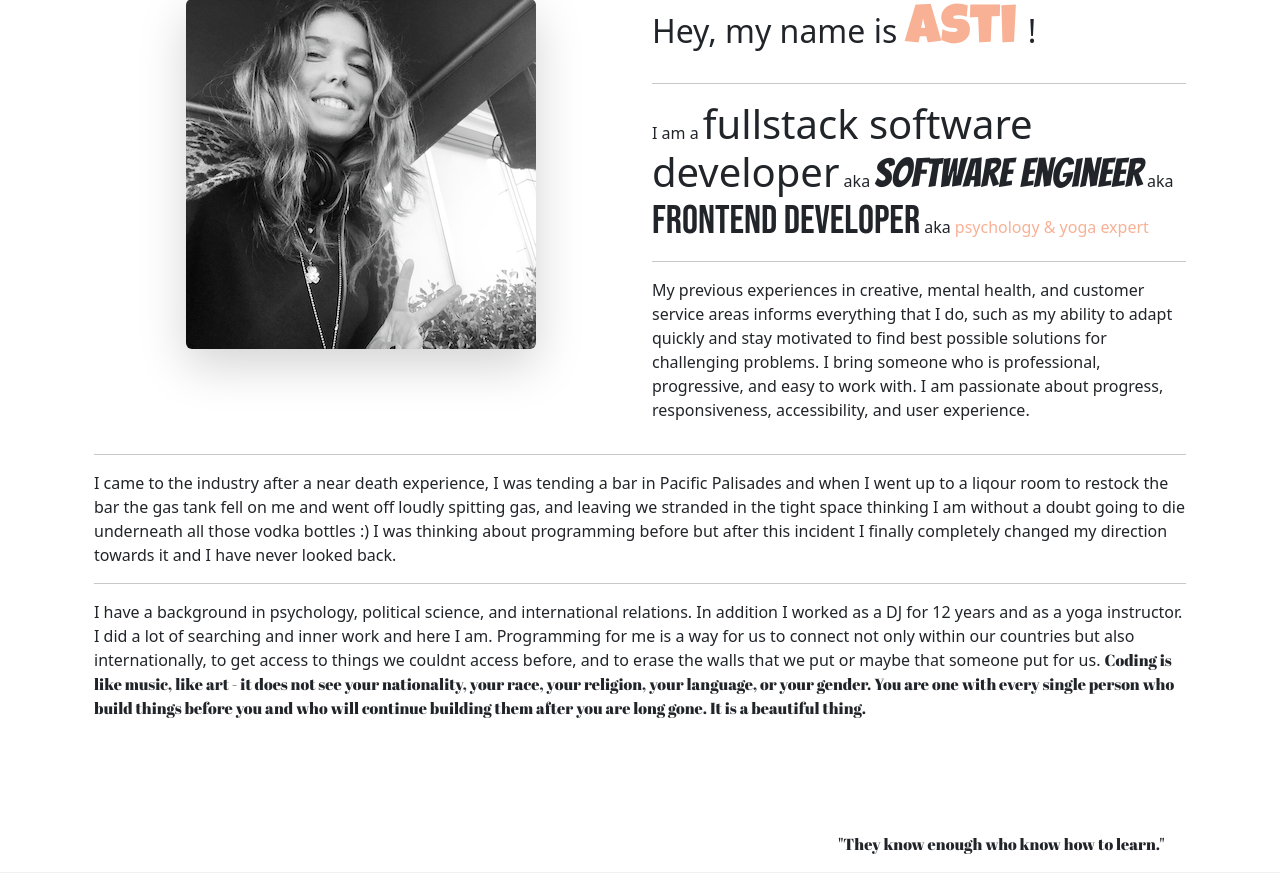
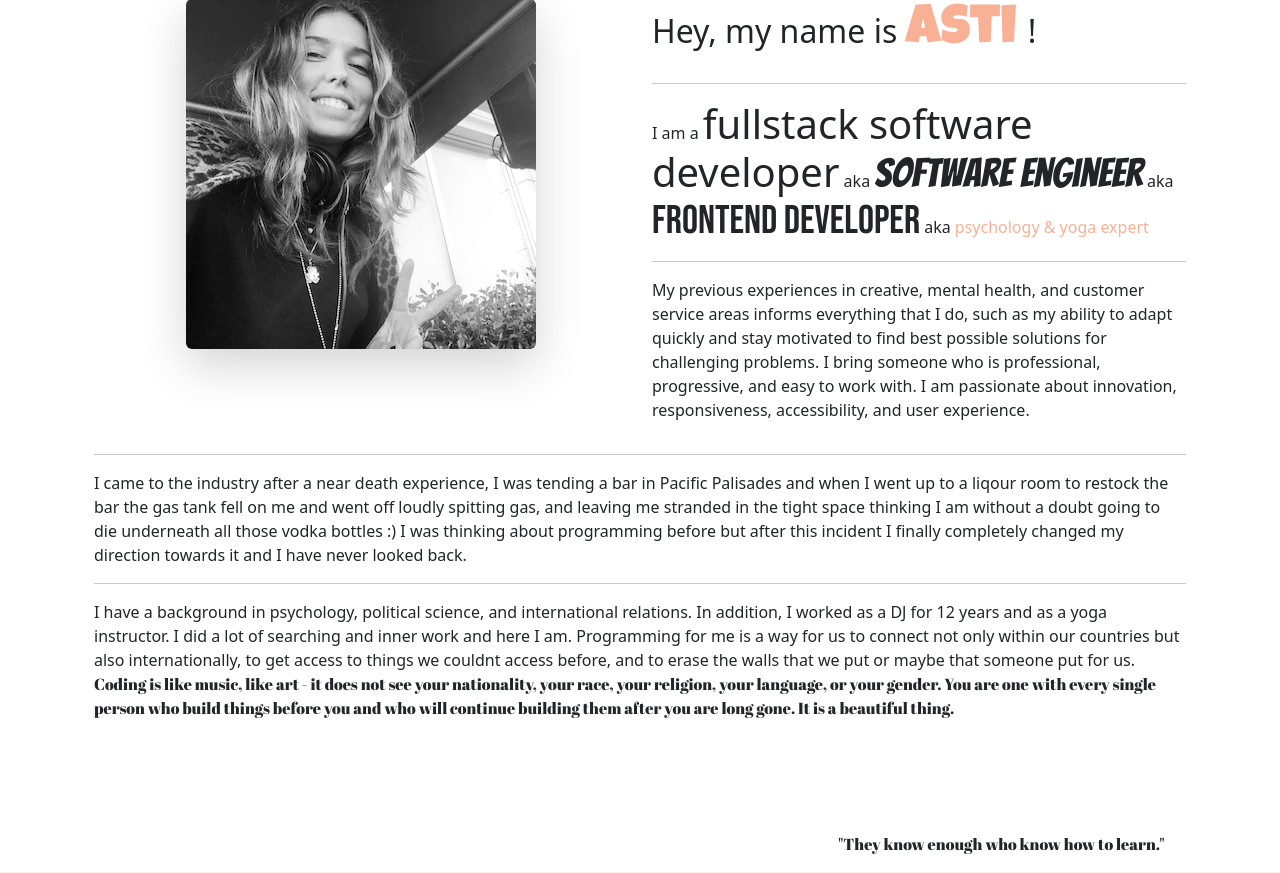
Before and after one commit to AnastasiiaAsti/portfolio, a Django app: page /about/ in a window 1280 px wide. Shown: the part 271-1144 px from the top of the page. Run offline with Django 4.2, Linux system fonts and the light colour scheme; data that the repository does not hold is empty; some libraries are stand-ins or nearby versions; some web fonts are replaced.

Commit message:
correct spelling

```diff
--- a/main_app/templates/about.html
+++ b/main_app/templates/about.html
@@ -19,19 +19,19 @@
         areas informs everything that I do, such as my ability to adapt quickly
         and stay motivated to find best possible solutions for challenging
         problems. I bring someone who is professional, progressive, and easy to
-        work with. I am passionate about progress, responsiveness, accessibility, and
+        work with. I am passionate about innovation, responsiveness, accessibility, and
         user experience.
       </p>
     </div>
     <div class="col-md-12 col-sm-12">
       <hr>
       <p>I came to the industry after a near death experience, I was tending a bar in Pacific Palisades and when I went up to a liqour room
-        to restock the bar the gas tank fell on me and went off loudly spitting gas, and leaving we stranded in the tight space thinking I am without a doubt going to die underneath
+        to restock the bar the gas tank fell on me and went off loudly spitting gas, and leaving me stranded in the tight space thinking I am without a doubt going to die underneath
         all those vodka bottles :) I was thinking about programming before but after this incident I finally completely changed my direction towards
         it and I have never looked back.
       </p>
       <hr>
-      <p>I have a background in psychology, political science, and international relations. In addition I worked as a DJ for 12
+      <p>I have a background in psychology, political science, and international relations. In addition, I worked as a DJ for 12
         years and as a yoga instructor. I did a lot of searching and inner work and here I am. Programming for me is a way for us to
         connect not only within our countries but also internationally, to get access to things we couldnt access before, and to erase
         the walls that we put or maybe that someone put for us. <span class="abril">Coding is like music, like art - it does not see your nationality, your race, your religion,
```
